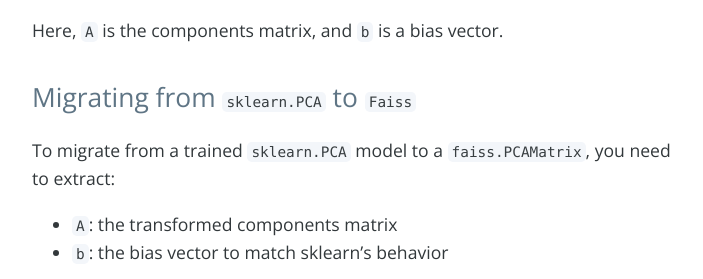
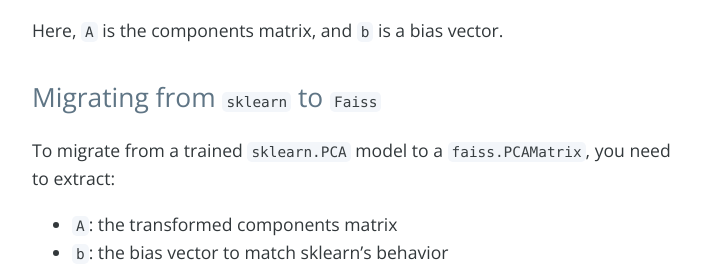
Before and after one commit to barufa/barufa.github.io, a Jekyll site: the page built from _posts/2025-07-19-sklearn-faiss.md, in a window 1280 px wide and 900 px high, scrolled down 1965 px. Shown: the part 166-445 px from the top of the window, without its empty margins (288-991 px from the left). Built offline with Jekyll 4.4.1, drawn with Linux system fonts in a browser that asks for light colours; nearby versions of some CDN libraries; comment, search, counter and statistics services are not loaded.

Commit message:
Change section title

```diff
--- a/_posts/2025-07-19-sklearn-faiss.md
+++ b/_posts/2025-07-19-sklearn-faiss.md
@@ -53,7 +53,7 @@
 
 Here, `A` is the components matrix, and `b` is a bias vector.
 
-## Migrating from `sklearn.PCA` to `Faiss` ##
+## Migrating from `sklearn` to `Faiss` ##
 
 To migrate from a trained `sklearn.PCA` model to a `faiss.PCAMatrix`, you need to extract:
 * `A`: the transformed components matrix
```
